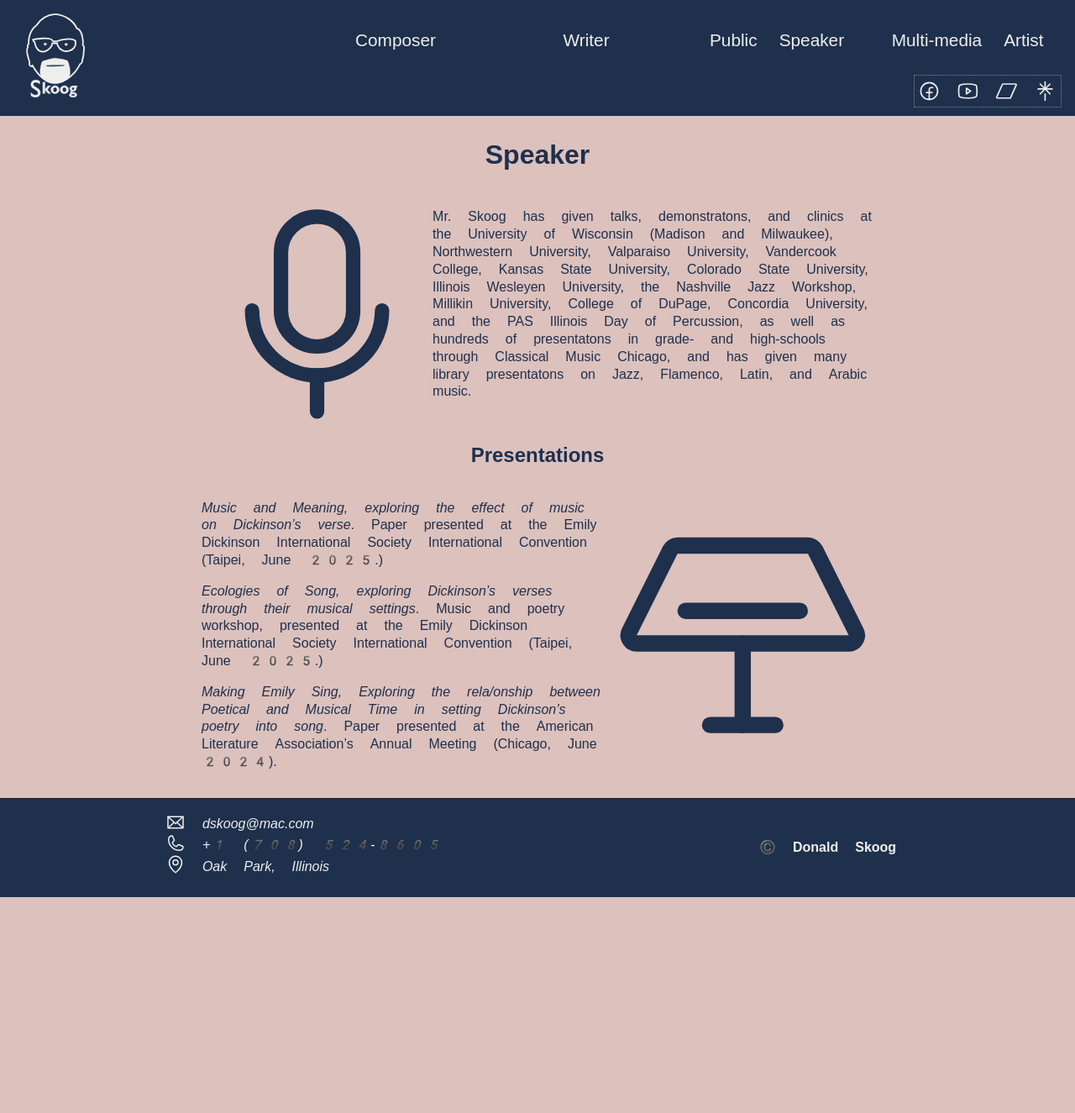
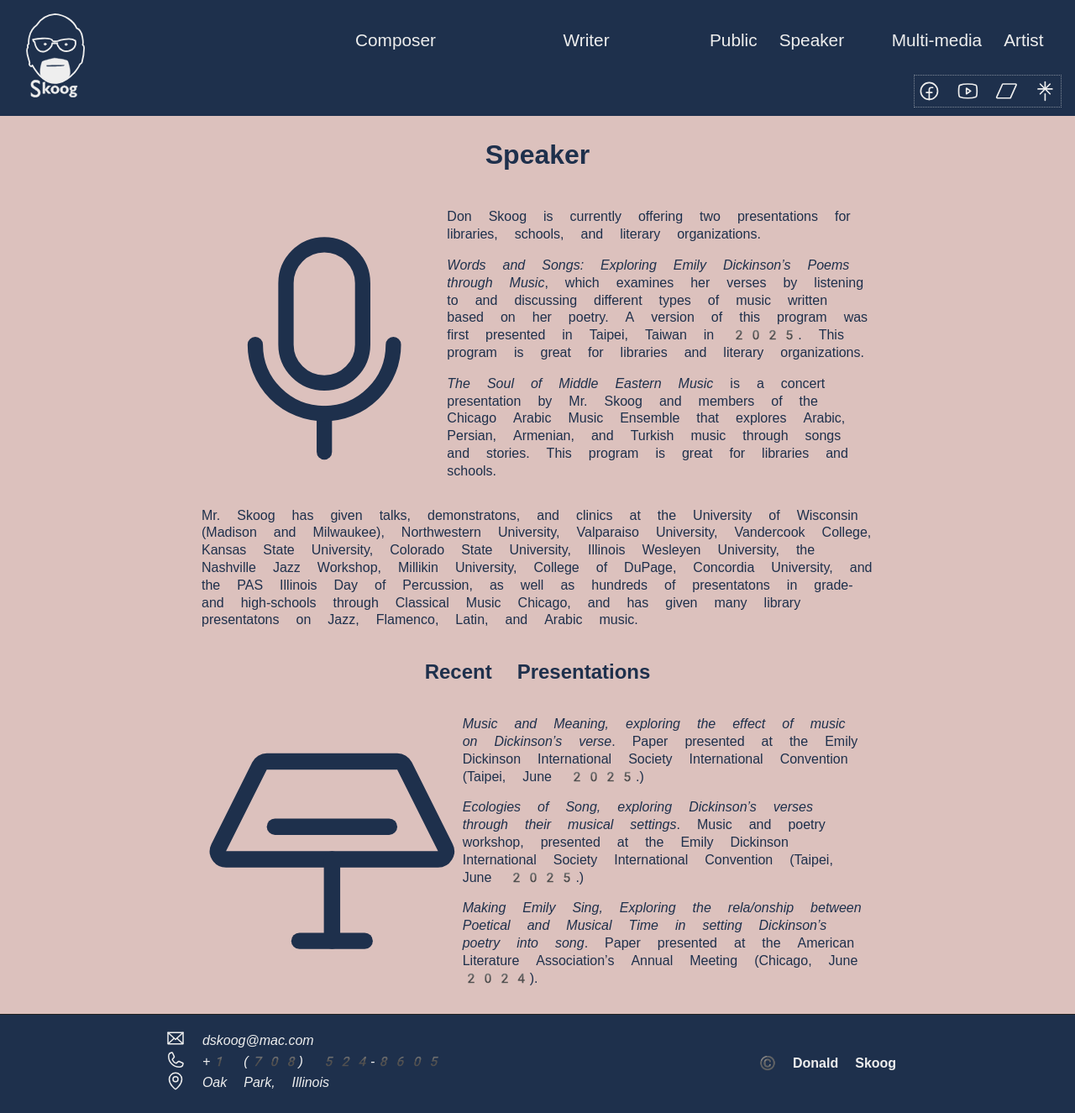
Before and after one commit to donaldskoog/don-skoog-website, a Jekyll site: the page built from speaker.md, in a window 1280 px wide. Shown: the whole page at 84% size. Built offline with Jekyll 4.4.1, drawn with Linux system fonts in a browser that asks for light colours; some web fonts are replaced; before the commit the page ends 1068 px from its top, so only the background shows below that.

Commit message:
Content completion.

```diff
--- a/speaker.md
+++ b/speaker.md
@@ -9,10 +9,15 @@ permalink: /speaker/
   <div>
     <svg xmlns="http://www.w3.org/2000/svg" viewBox="0 0 256 256"><rect width="256" height="256" fill="none"/><rect x="88" y="24" width="80" height="144" rx="40" fill="none" stroke="currentColor" stroke-linecap="round" stroke-linejoin="round" stroke-width="16"/><line x1="128" y1="200" x2="128" y2="240" fill="none" stroke="currentColor" stroke-linecap="round" stroke-linejoin="round" stroke-width="16"/><path d="M200,128a72,72,0,0,1-144,0" fill="none" stroke="currentColor" stroke-linecap="round" stroke-linejoin="round" stroke-width="16"/></svg>
     <div>
-      <p> Mr. Skoog has given talks, demonstratons, and clinics at the University of Wisconsin (Madison and Milwaukee), Northwestern University, Valparaiso University, Vandercook College, Kansas State University, Colorado State University, Illinois Wesleyen University, the Nashville Jazz Workshop, Millikin University, College of DuPage, Concordia University, and the PAS Illinois Day of Percussion, as well as hundreds of presentatons in grade- and high-schools through Classical Music Chicago, and has given many library presentatons on Jazz, Flamenco, Latin, and Arabic music.</p>
+      <p>Don Skoog is currently offering two presentations for libraries, schools, and literary organizations.</p>
+      <p><i>Words and Songs: Exploring Emily Dickinson’s Poems through Music</i>, which examines her verses by listening to and discussing different types of music written based on her poetry. A version of this program was first presented in Taipei, Taiwan in 2025. This program is great for libraries and literary organizations.</p>
+      <p><i>The Soul of Middle Eastern Music</i> is a concert presentation by Mr. Skoog and members of the Chicago Arabic Music Ensemble that explores Arabic, Persian, Armenian, and Turkish music through songs and stories. This program is great for libraries and schools.</p>
     </div>
   </div>
-## Presentations
+  <div>
+    <p>Mr. Skoog has given talks, demonstratons, and clinics at the University of Wisconsin (Madison and Milwaukee), Northwestern University, Valparaiso University, Vandercook College, Kansas State University, Colorado State University, Illinois Wesleyen University, the Nashville Jazz Workshop, Millikin University, College of DuPage, Concordia University, and the PAS Illinois Day of Percussion, as well as hundreds of presentatons in grade- and high-schools through Classical Music Chicago, and has given many library presentatons on Jazz, Flamenco, Latin, and Arabic music.</p>
+  </div>
+## Recent Presentations
   <div>
     <svg xmlns="http://www.w3.org/2000/svg" viewBox="0 0 256 256"><rect width="256" height="256" fill="none"/><path d="M24,136a8,8,0,0,1-7.16-11.58l40-80A8,8,0,0,1,64,40H192a8,8,0,0,1,7.16,4.42l40,80A8,8,0,0,1,232,136Z" fill="none" stroke="currentColor" stroke-linecap="round" stroke-linejoin="round" stroke-width="16"/><line x1="72" y1="104" x2="184" y2="104" fill="none" stroke="currentColor" stroke-linecap="round" stroke-linejoin="round" stroke-width="16"/><line x1="128" y1="136" x2="128" y2="216" fill="none" stroke="currentColor" stroke-linecap="round" stroke-linejoin="round" stroke-width="16"/><line x1="96" y1="216" x2="160" y2="216" fill="none" stroke="currentColor" stroke-linecap="round" stroke-linejoin="round" stroke-width="16"/></svg>
     <div>
```
Also changed, not shown: composer.md (+1 -1 lines), writer.md (+1 -1 lines).
